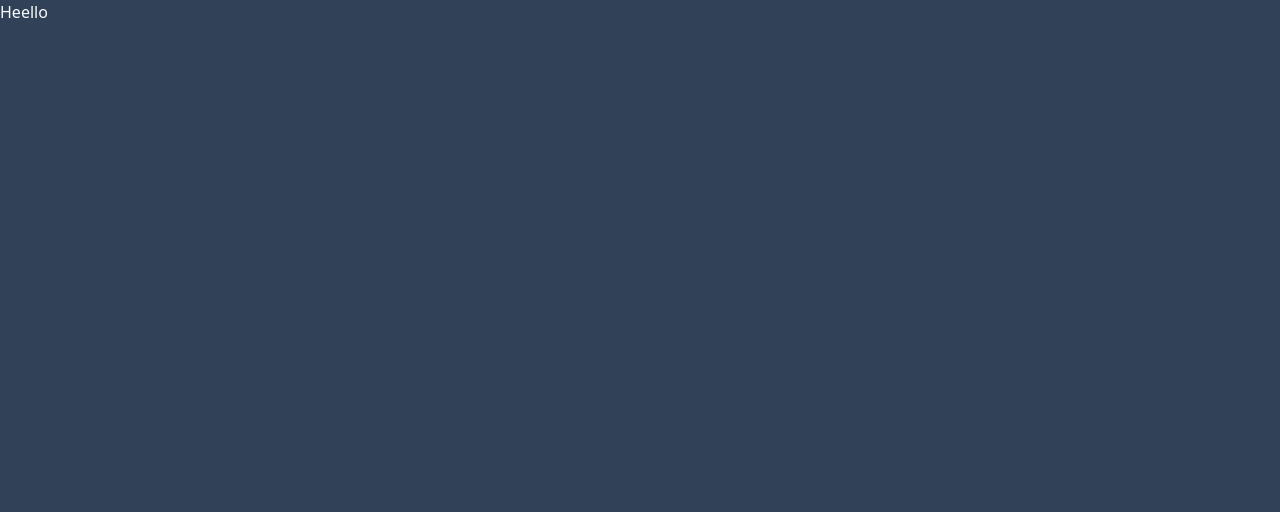
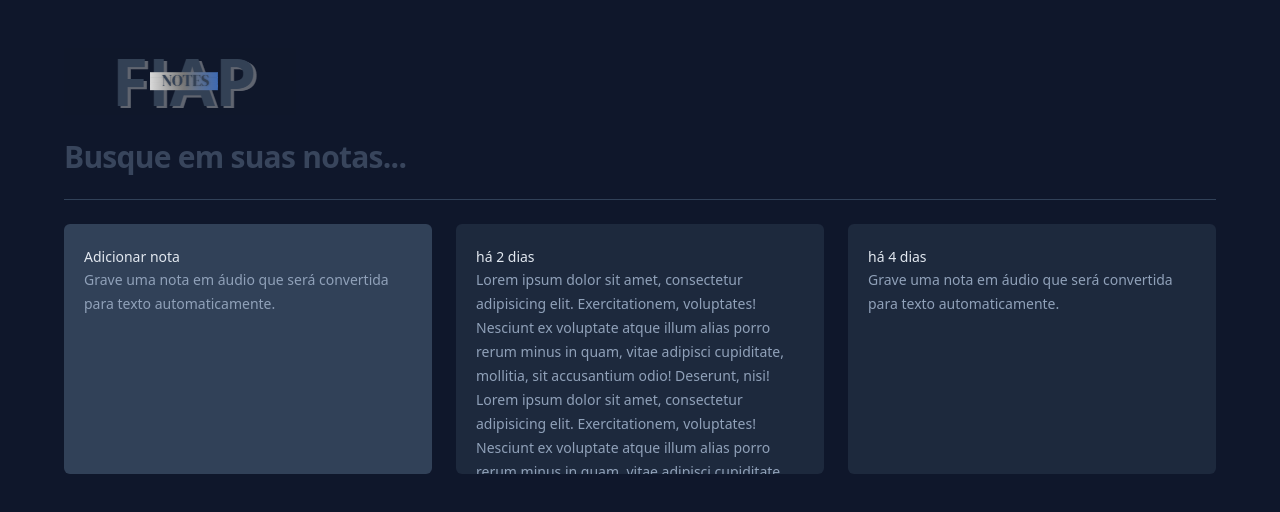
Before and after one commit to PalomaCristina/my-notes-planner, a React (Vite) app: page / in a window 1280 px wide. Shown: the top 512 px of the page. Built offline with nearby package versions, Linux system fonts and the light colour scheme.

Commit message:
feat: modifing logo and initial page is done

```diff
--- a/index.html
+++ b/index.html
@@ -15,7 +15,7 @@
 
 </head>
 
-<body class="bg-slate-700 text-slate-50 antialiased">
+<body class="bg-slate-900 text-slate-50 antialiased">
   <div id="root"></div>
   <script type="module" src="/src/main.tsx"></script>
 </body>
--- a/src/App.tsx
+++ b/src/App.tsx
@@ -1,7 +1,59 @@
+import logo from "./assets/logo.png";
 
 export function App() {
+  return (
+    //mx - margin do eixo x - horizontal
+    //o tailwind utiliza o espaçamento multiplo de 4, então o valor 1 tem o px de 4, 2 tem px de 8 e vice versa
+    //space-y-6 adiciona um espaçamento em cada elemento verticalmente dentro da div
+    <div className="mx-auto max-w-6xl my-12 space-y-6">
+      <img src={logo} alt="logo" />
+      <form className="w-full">
+        <input
+          type="text"
+          placeholder="Busque em suas notas..."
+          //w-full ocupa a largura toda, bg-transparent não tem fundo, text-3xl e tracking-tight deixa menos espaço entre as letras
+          className="w-full bg-transparent text-3xl font-semibold tracking-tight outline-none placeholder: text-slate-500"
+        />
+      </form>
+      {/* incluindo um separador h (horizontal) px (1 px)*/}
+      <div className="h-px bg-slate-700"/>
 
-  return (
-    <h1>Heello</h1>
+      {/* para colocarmos um valor definido por mim e não pelo tailwind, posso colocar o valor dentro de colchetes [30px] */}
+      <div className="grid grid-cols-3 gap-6 auto-rows-[250px]">
+        {/* rounded-md é equivalente a border radius */}
+
+      <div className="rounded-md bg-slate-700 p-5 space-y-3">
+        <span className="text-sm font-medium text-slate-200">
+          Adicionar nota
+        </span>
+        <p className="text-sm leading-6 text-slate-400">
+          Grave uma nota em áudio que será convertida para texto automaticamente.
+        </p>
+        {/* <div className="absolute bottom-0 left-0 rigth-0 h-1/2 bg-gradient-to-t from-black to-white"/> */}
+      </div>
+        {/* separando */}
+      <div className="rounded-md bg-slate-800 p-5 space-y-3 overflow-hidden relative">
+        <span className="text-sm font-medium text-slate-200">
+          há 2 dias
+        </span>
+        <p className="text-sm leading-6 text-slate-400">
+          Lorem ipsum dolor sit amet, consectetur adipisicing elit. Exercitationem, voluptates! Nesciunt ex voluptate atque illum alias porro rerum minus in quam, vitae adipisci cupiditate, mollitia, sit accusantium odio! Deserunt, nisi!
+          Lorem ipsum dolor sit amet, consectetur adipisicing elit. Exercitationem, voluptates! Nesciunt ex voluptate atque illum alias porro rerum minus in quam, vitae adipisci cupiditate, mollitia, sit accusantium odio! Deserunt, nisi!
+        </p>
+        <div className="absolute bottom-0 left-0 rigth-0 h-1 bg-gradient-to-t from-black/60 to-black/0"/>
+      </div>
+      {/* separando */}
+      <div className="rounded-md bg-slate-800 p-5 space-y-3 overflow-hidden relative">
+        <span className="text-sm font-medium text-slate-200">
+          há 4 dias
+        </span>
+        <p className="text-sm leading-6 text-slate-400">
+          Grave uma nota em áudio que será convertida para texto automaticamente.
+        </p>
+        <div className="absolute bottom-0 left-0 rigth-0 h-1/2 bg-gradient-to-t from-black/60 to-black/0"/>
+      </div>
+
+      </div>
+    </div>
   )
 }
```
Also changed, not shown: src/assets/logo.png.
